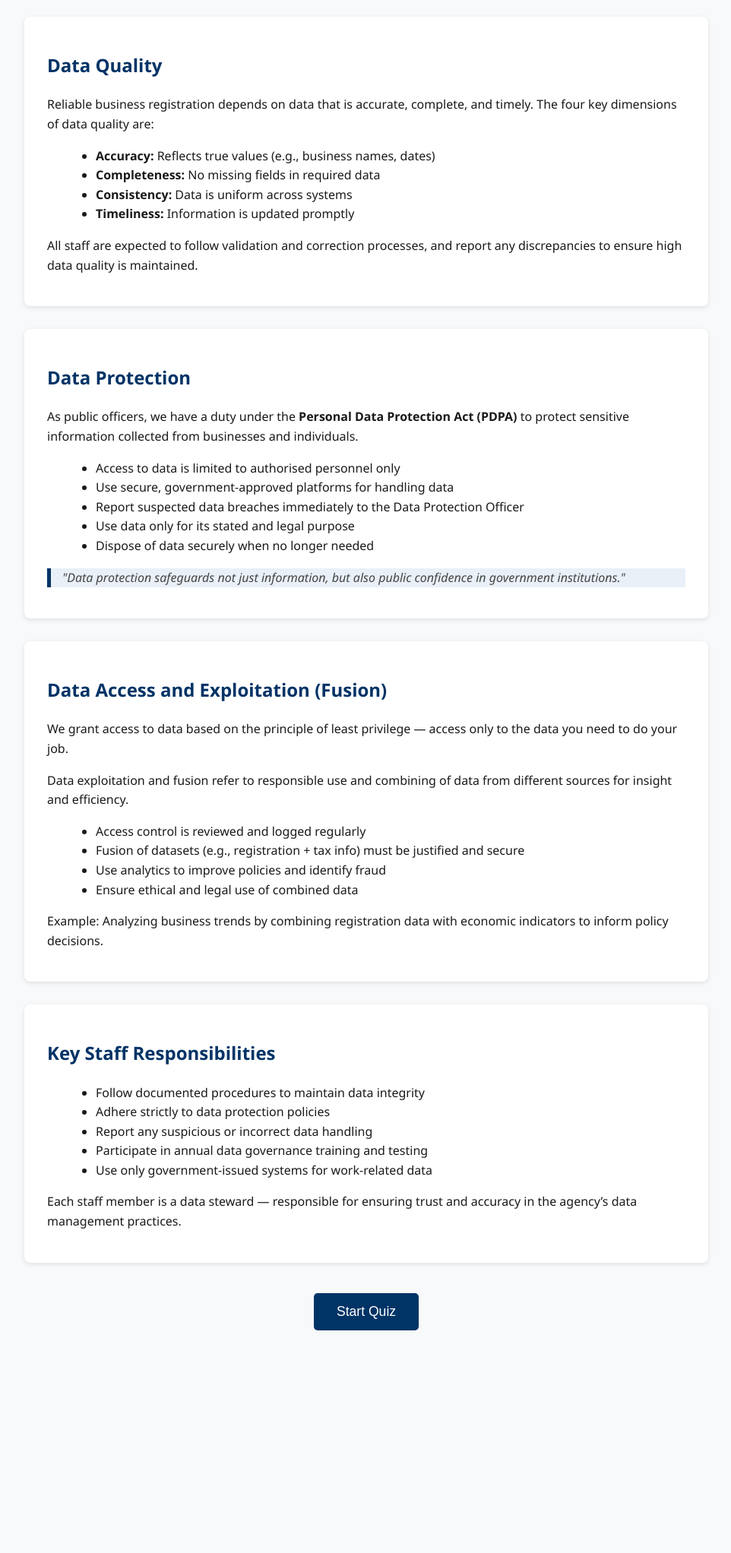
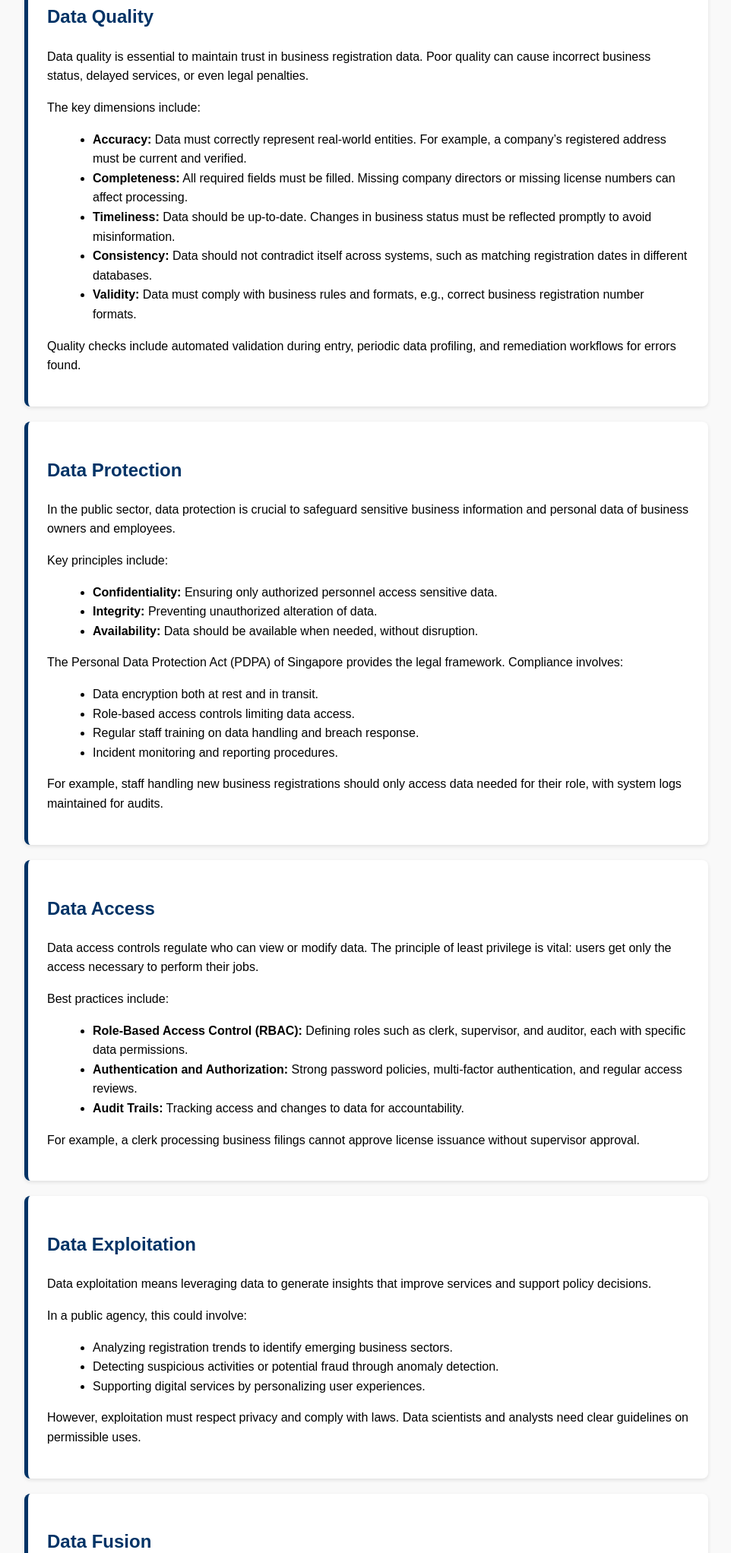
Before and after one commit to sydalif/Data-governance-poc, a plain HTML site: page governance.html in a window 1280 px wide. Shown: the part 756-2800 px from the top of the page at 76% size, without its empty margins (158-1120 px from the left). Before the commit the page ends 2547 px from the top, so only its background shows below. Drawn offline with Linux system fonts and the light colour scheme.

Commit message:
Update governance.html

```diff
--- a/governance.html
+++ b/governance.html
@@ -2,162 +2,127 @@
 <html lang="en">
 <head>
   <meta charset="UTF-8" />
-  <meta name="viewport" content="width=device-width, initial-scale=1" />
-  <title>Data Governance Briefing - DAMA-DMBOK Overview</title>
+  <meta name="viewport" content="width=device-width, initial-scale=1.0"/>
+  <title>Data Governance Training</title>
   <style>
     body {
-      font-family: "Segoe UI", Tahoma, Geneva, Verdana, sans-serif;
-      margin: 0 auto;
-      padding: 0 20px 40px;
+      font-family: Arial, sans-serif;
       max-width: 900px;
-      background: #f8f9fa;
-      color: #1a1a1a;
+      margin: auto;
+      padding: 30px;
       line-height: 1.6;
+      background-color: #f9f9f9;
     }
 
-    h1, h2, h3 {
+    h1, h2 {
       color: #003366;
-    }
-
-    h1 {
-      font-size: 2.2rem;
-      text-align: center;
-      margin: 40px 0 20px;
     }
 
     section {
       background: #fff;
-      padding: 25px 30px;
+      padding: 25px;
+      margin: 20px 0;
+      border-left: 5px solid #003366;
       border-radius: 8px;
-      box-shadow: 0 2px 6px rgba(0, 0, 0, 0.1);
-      margin-bottom: 30px;
+      box-shadow: 0 2px 5px rgba(0,0,0,0.1);
     }
 
     ul {
-      margin-left: 1.5em;
+      margin-left: 20px;
     }
 
-    blockquote {
-      font-style: italic;
-      color: #444;
-      border-left: 5px solid #003366;
-      padding-left: 15px;
-      background-color: #e9f0f7;
-      margin: 1em 0;
-    }
-
-    button {
-      display: block;
-      background-color: #003366;
-      color: white;
-      border: none;
-      padding: 14px 30px;
-      font-size: 1.1rem;
-      border-radius: 5px;
-      cursor: pointer;
-      margin: 40px auto 0;
-      transition: background-color 0.3s ease;
-    }
-
-    button:hover {
-      background-color: #002244;
-    }
-
-    #name {
-      color: #0055a5;
-    }
-
-    @media (max-width: 600px) {
-      body {
-        padding: 15px;
-      }
-
-      button {
-        width: 100%;
-      }
+    a {
+      color: #003366;
     }
   </style>
 </head>
 <body>
 
-  <h1>Welcome, <span id="name"></span></h1>
+  <h1>Annual Data Governance Training</h1>
 
-  <section>
-    <h2>Annual Data Governance Briefing</h2>
-    <p>This briefing provides an overview of key concepts from the <strong>DAMA-DMBOK (Data Management Body of Knowledge)</strong>, tailored to our agency's role in administering business registration in Singapore. Understanding and applying these principles ensures our data is accurate, secure, and responsibly used to support government operations and public trust.</p>
-  </section>
+  <p>This training is designed for all staff of the Business Registration Authority of Singapore, covering key concepts from the DAMA-DMBOK framework and tailored for public sector needs. Responsible data management ensures compliance with laws such as PDPA, supports informed decision-making, and builds public trust.</p>
 
   <section id="DataGovernance">
-    <h2>Data Governance (General Knowledge)</h2>
-    <p>Data governance is the foundation for managing data assets responsibly. It defines policies, roles, and responsibilities to ensure data is properly handled throughout its lifecycle.</p>
+    <h2>Data Governance</h2>
+    <p>Data Governance is the overall management of the availability, usability, integrity, and security of data used in an organization. In the public sector, this means ensuring that data about businesses, registrations, and transactions is accurate, accessible, and protected.</p>
+    <p>The DAMA-DMBOK framework defines critical components such as:</p>
     <ul>
-      <li>Assigns accountability for data quality and protection</li>
-      <li>Sets clear standards and procedures for managing data</li>
-      <li>Ensures compliance with Singapore laws such as PDPA</li>
-      <li>Supports transparency, oversight, and auditability</li>
+      <li><strong>Data Policies and Standards:</strong> Rules that ensure data is handled consistently and meets quality requirements.</li>
+      <li><strong>Roles and Responsibilities:</strong> Including Data Owners who set policies, Data Stewards who manage data quality, and Data Custodians who maintain systems.</li>
+      <li><strong>Accountability and Compliance:</strong> Processes to audit data usage and ensure legal and ethical standards are upheld.</li>
     </ul>
-    <blockquote>"Effective data governance enables confident, timely decisions while safeguarding sensitive information."</blockquote>
+    <p>For example, in business registration, governance ensures that only authorized staff can update company information, and that all changes are logged and auditable.</p>
   </section>
 
   <section id="DataQuality">
     <h2>Data Quality</h2>
-    <p>Reliable business registration depends on data that is accurate, complete, and timely. The four key dimensions of data quality are:</p>
+    <p>Data quality is essential to maintain trust in business registration data. Poor quality can cause incorrect business status, delayed services, or even legal penalties.</p>
+    <p>The key dimensions include:</p>
     <ul>
-      <li><strong>Accuracy:</strong> Reflects true values (e.g., business names, dates)</li>
-      <li><strong>Completeness:</strong> No missing fields in required data</li>
-      <li><strong>Consistency:</strong> Data is uniform across systems</li>
-      <li><strong>Timeliness:</strong> Information is updated promptly</li>
+      <li><strong>Accuracy:</strong> Data must correctly represent real-world entities. For example, a company’s registered address must be current and verified.</li>
+      <li><strong>Completeness:</strong> All required fields must be filled. Missing company directors or missing license numbers can affect processing.</li>
+      <li><strong>Timeliness:</strong> Data should be up-to-date. Changes in business status must be reflected promptly to avoid misinformation.</li>
+      <li><strong>Consistency:</strong> Data should not contradict itself across systems, such as matching registration dates in different databases.</li>
+      <li><strong>Validity:</strong> Data must comply with business rules and formats, e.g., correct business registration number formats.</li>
     </ul>
-    <p>All staff are expected to follow validation and correction processes, and report any discrepancies to ensure high data quality is maintained.</p>
+    <p>Quality checks include automated validation during entry, periodic data profiling, and remediation workflows for errors found.</p>
   </section>
 
   <section id="DataProtection">
     <h2>Data Protection</h2>
-    <p>As public officers, we have a duty under the <strong>Personal Data Protection Act (PDPA)</strong> to protect sensitive information collected from businesses and individuals.</p>
+    <p>In the public sector, data protection is crucial to safeguard sensitive business information and personal data of business owners and employees.</p>
+    <p>Key principles include:</p>
     <ul>
-      <li>Access to data is limited to authorised personnel only</li>
-      <li>Use secure, government-approved platforms for handling data</li>
-      <li>Report suspected data breaches immediately to the Data Protection Officer</li>
-      <li>Use data only for its stated and legal purpose</li>
-      <li>Dispose of data securely when no longer needed</li>
+      <li><strong>Confidentiality:</strong> Ensuring only authorized personnel access sensitive data.</li>
+      <li><strong>Integrity:</strong> Preventing unauthorized alteration of data.</li>
+      <li><strong>Availability:</strong> Data should be available when needed, without disruption.</li>
     </ul>
-    <blockquote>"Data protection safeguards not just information, but also public confidence in government institutions."</blockquote>
+    <p>The Personal Data Protection Act (PDPA) of Singapore provides the legal framework. Compliance involves:</p>
+    <ul>
+      <li>Data encryption both at rest and in transit.</li>
+      <li>Role-based access controls limiting data access.</li>
+      <li>Regular staff training on data handling and breach response.</li>
+      <li>Incident monitoring and reporting procedures.</li>
+    </ul>
+    <p>For example, staff handling new business registrations should only access data needed for their role, with system logs maintained for audits.</p>
   </section>
 
-  <section id="DataAccessAndExploitation">
-    <h2>Data Access and Exploitation (Fusion)</h2>
-    <p>We grant access to data based on the principle of least privilege — access only to the data you need to do your job.</p>
-    <p>Data exploitation and fusion refer to responsible use and combining of data from different sources for insight and efficiency.</p>
+  <section id="DataAccess">
+    <h2>Data Access</h2>
+    <p>Data access controls regulate who can view or modify data. The principle of least privilege is vital: users get only the access necessary to perform their jobs.</p>
+    <p>Best practices include:</p>
     <ul>
-      <li>Access control is reviewed and logged regularly</li>
-      <li>Fusion of datasets (e.g., registration + tax info) must be justified and secure</li>
-      <li>Use analytics to improve policies and identify fraud</li>
-      <li>Ensure ethical and legal use of combined data</li>
+      <li><strong>Role-Based Access Control (RBAC):</strong> Defining roles such as clerk, supervisor, and auditor, each with specific data permissions.</li>
+      <li><strong>Authentication and Authorization:</strong> Strong password policies, multi-factor authentication, and regular access reviews.</li>
+      <li><strong>Audit Trails:</strong> Tracking access and changes to data for accountability.</li>
     </ul>
-    <p>Example: Analyzing business trends by combining registration data with economic indicators to inform policy decisions.</p>
+    <p>For example, a clerk processing business filings cannot approve license issuance without supervisor approval.</p>
   </section>
 
-  <section id="KeyStaffResponsibilities">
-    <h2>Key Staff Responsibilities</h2>
+  <section id="DataExploitation">
+    <h2>Data Exploitation</h2>
+    <p>Data exploitation means leveraging data to generate insights that improve services and support policy decisions.</p>
+    <p>In a public agency, this could involve:</p>
     <ul>
-      <li>Follow documented procedures to maintain data integrity</li>
-      <li>Adhere strictly to data protection policies</li>
-      <li>Report any suspicious or incorrect data handling</li>
-      <li>Participate in annual data governance training and testing</li>
-      <li>Use only government-issued systems for work-related data</li>
+      <li>Analyzing registration trends to identify emerging business sectors.</li>
+      <li>Detecting suspicious activities or potential fraud through anomaly detection.</li>
+      <li>Supporting digital services by personalizing user experiences.</li>
     </ul>
-    <p>Each staff member is a data steward — responsible for ensuring trust and accuracy in the agency’s data management practices.</p>
+    <p>However, exploitation must respect privacy and comply with laws. Data scientists and analysts need clear guidelines on permissible uses.</p>
   </section>
 
-  <button onclick="goToQuiz()">Start Quiz</button>
+  <section id="DataFusion">
+    <h2>Data Fusion</h2>
+    <p>Data fusion integrates data from multiple sources to create richer datasets for analysis and decision-making.</p>
+    <p>Examples include combining business registration data with tax filings or labor data to provide holistic views of economic activity.</p>
+    <p>Challenges in data fusion include:</p>
+    <ul>
+      <li>Data format and semantic differences requiring standardization.</li>
+      <li>Resolving duplicates and conflicting information.</li>
+      <li>Maintaining privacy and compliance across datasets.</li>
+    </ul>
+    <p>Successful fusion enhances situational awareness and enables cross-agency collaboration, improving service delivery and regulatory oversight.</p>
+  </section>
 
-  <script>
-    // Pull stored name from localStorage
-    document.getElementById('name').textContent = localStorage.getItem('username') || 'Staff Member';
-
-    function goToQuiz() {
-      window.location.href = "quiz.html";
-    }
-  </script>
 </body>
 </html>
```
